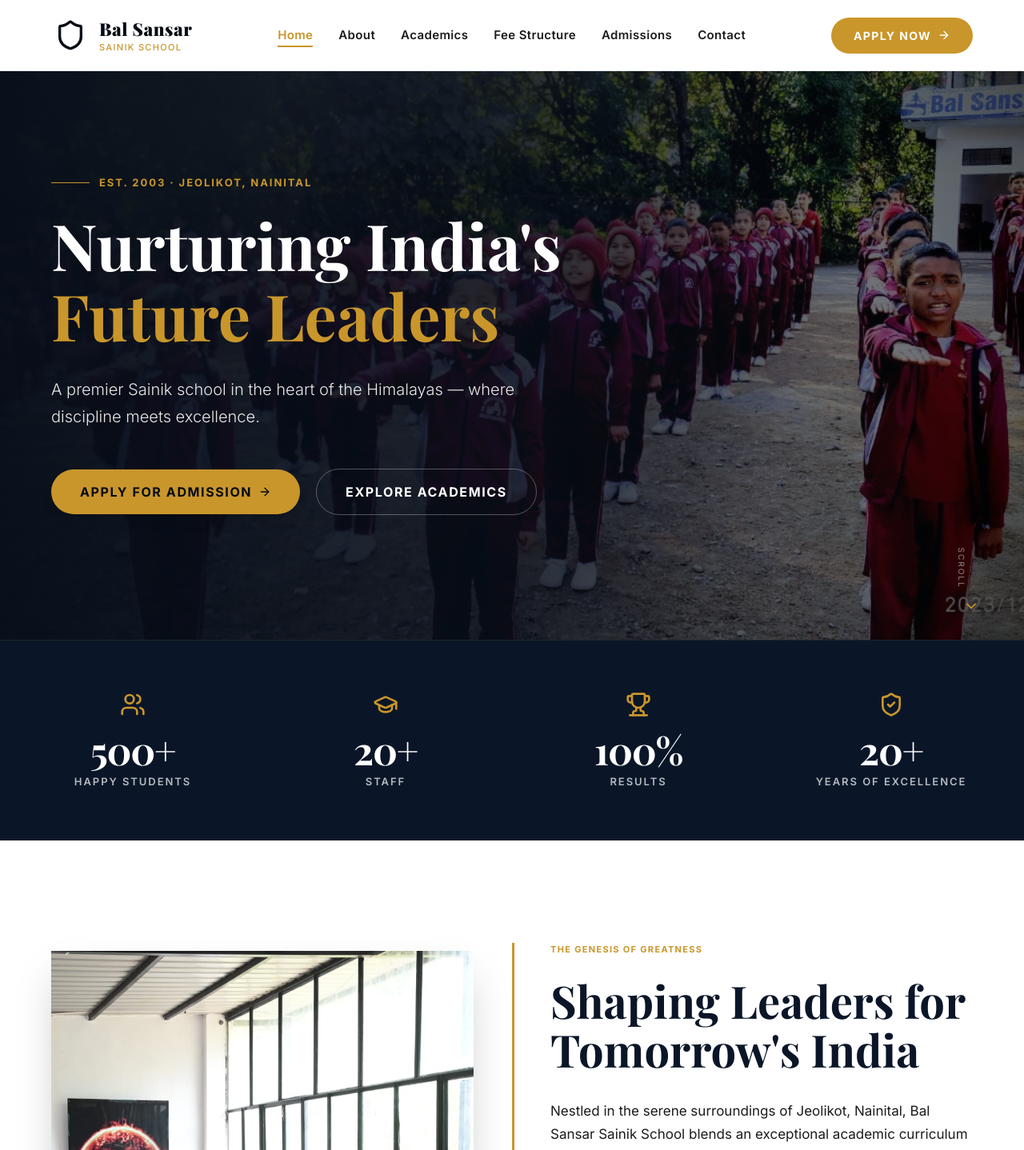
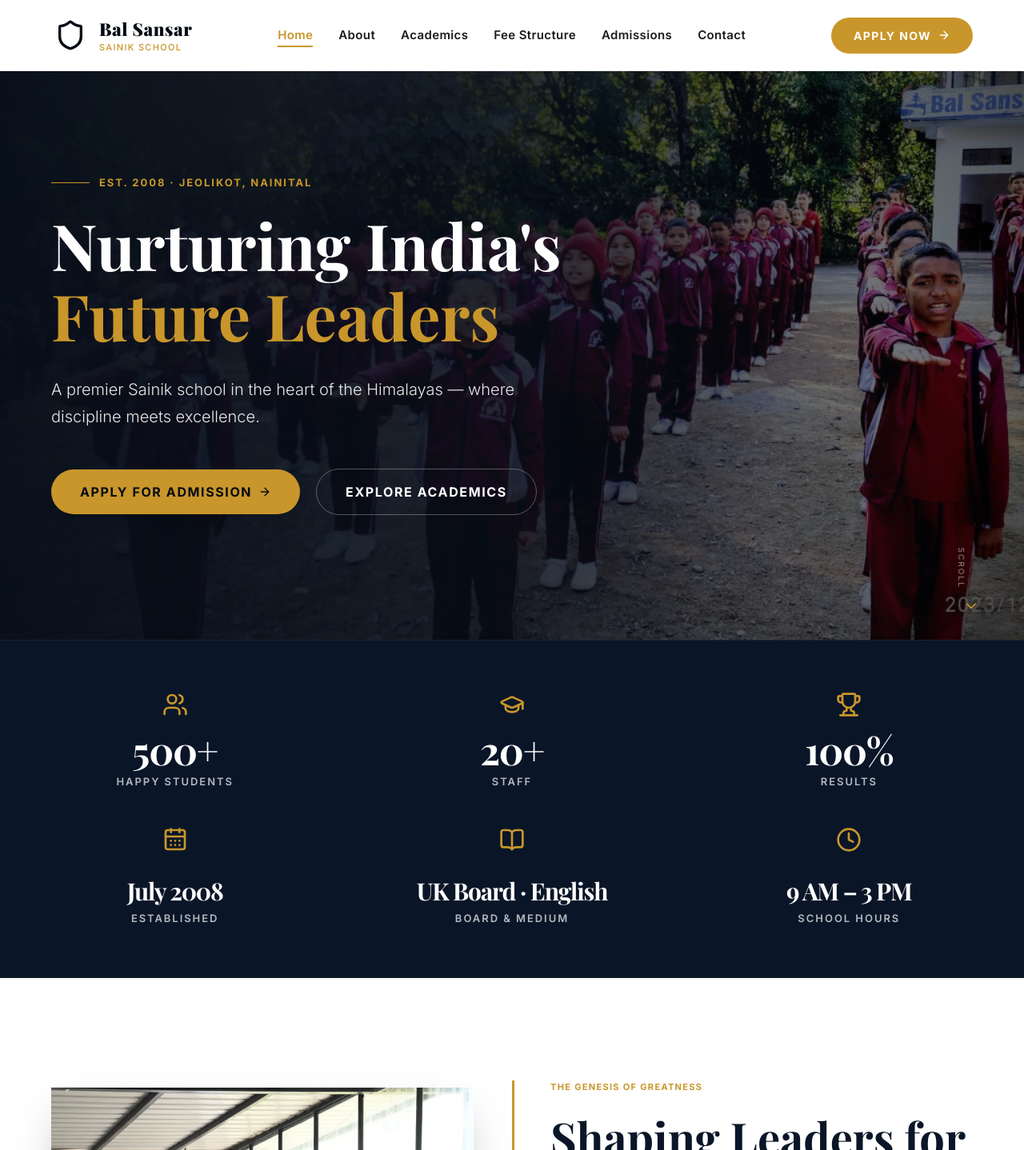
Before and after one commit to Bal-Sanskar-Sainik-School/Bal-Sanskar-Sainik-School-Website, a Next.js app: page / in a window 1280 px wide. Shown: the top 1438 px of the page at 80% size. Built offline with nearby package versions, Linux system fonts and the light colour scheme.

Commit message:
Implemented some more details of school

```diff
--- a/components/About.tsx
+++ b/components/About.tsx
@@ -141,8 +141,8 @@
               transition={{ duration: 0.5, delay: 0.8 }}
               className="absolute -bottom-6 -left-6 bg-gold text-navy px-5 py-3 rounded-lg shadow-xl"
             >
-              <p className="font-[family-name:var(--font-heading)] text-sm font-bold">Est. Jeolikot</p>
-              <p className="font-[family-name:var(--font-body)] text-xs font-semibold">Nainital, Uttarakhand</p>
+              <p className="font-[family-name:var(--font-heading)] text-sm font-bold">Est. July 2008</p>
+              <p className="font-[family-name:var(--font-body)] text-xs font-semibold">Jeolikot, Nainital</p>
             </motion.div>
           </motion.div>
         </div>
--- a/components/Hero.tsx
+++ b/components/Hero.tsx
@@ -43,7 +43,7 @@
           >
             <span className="w-12 h-[1px] bg-gold" />
             <span className="font-[family-name:var(--font-body)] text-gold font-bold tracking-[0.15em] uppercase text-xs sm:text-[13px]">
-              EST. 2003 · JEOLIKOT, NAINITAL
+              EST. 2008 · JEOLIKOT, NAINITAL
             </span>
           </motion.div>
 
--- a/components/StatsBar.tsx
+++ b/components/StatsBar.tsx
@@ -2,21 +2,24 @@
 
 import { useEffect, useRef, useState } from "react";
 import { useInView } from "framer-motion";
-import { Trophy, Users, ShieldCheck, GraduationCap } from "lucide-react";
+import { Trophy, Users, ShieldCheck, GraduationCap, Clock, BookOpen, CalendarDays } from "lucide-react";
 import ScrollReveal from "./ScrollReveal";
 
 interface StatItem {
   icon: React.ReactNode;
   label: string;
-  numValue: number;
-  suffix: string;
+  numValue?: number;
+  suffix?: string;
+  staticValue?: string;
 }
 
 const stats: StatItem[] = [
   { icon: <Users className="w-8 h-8" />, label: "Happy Students", numValue: 500, suffix: "+" },
   { icon: <GraduationCap className="w-8 h-8" />, label: "Staff", numValue: 20, suffix: "+" },
   { icon: <Trophy className="w-8 h-8" />, label: "Results", numValue: 100, suffix: "%" },
-  { icon: <ShieldCheck className="w-8 h-8" />, label: "Years of Excellence", numValue: 20, suffix: "+" },
+  { icon: <CalendarDays className="w-8 h-8" />, label: "Established", staticValue: "July 2008" },
+  { icon: <BookOpen className="w-8 h-8" />, label: "Board & Medium", staticValue: "UK Board · English" },
+  { icon: <Clock className="w-8 h-8" />, label: "School Hours", staticValue: "9 AM – 3 PM" },
 ];
 
 function CountUpNumber({ target, suffix, inView }: { target: number; suffix: string; inView: boolean }) {
@@ -53,7 +56,7 @@
   return (
     <section id="stats" ref={ref} className="py-12 sm:py-16 px-4 sm:px-6 lg:px-8 bg-navy border-y border-gold/10">
       <div className="max-w-[1400px] mx-auto">
-        <div className="grid grid-cols-2 lg:grid-cols-4 gap-8 sm:gap-12 relative z-10 text-center">
+        <div className="grid grid-cols-2 lg:grid-cols-3 gap-8 sm:gap-12 relative z-10 text-center">
           {stats.map((stat, i) => (
             <ScrollReveal key={stat.label} direction="up" delay={i * 0.12}>
               <div className="flex flex-col items-center group">
@@ -61,7 +64,11 @@
                   {stat.icon}
                 </div>
                 <h4 className="font-[family-name:var(--font-heading)] text-white text-4xl sm:text-5xl font-bold mb-2 tracking-tight">
-                  <CountUpNumber target={stat.numValue} suffix={stat.suffix} inView={inView} />
+                  {stat.staticValue ? (
+                    <span className="text-2xl sm:text-3xl">{stat.staticValue}</span>
+                  ) : (
+                    <CountUpNumber target={stat.numValue!} suffix={stat.suffix!} inView={inView} />
+                  )}
                 </h4>
                 <p className="font-[family-name:var(--font-body)] text-white/70 text-xs sm:text-[13px] tracking-[0.15em] uppercase font-semibold">
                   {stat.label}
```
